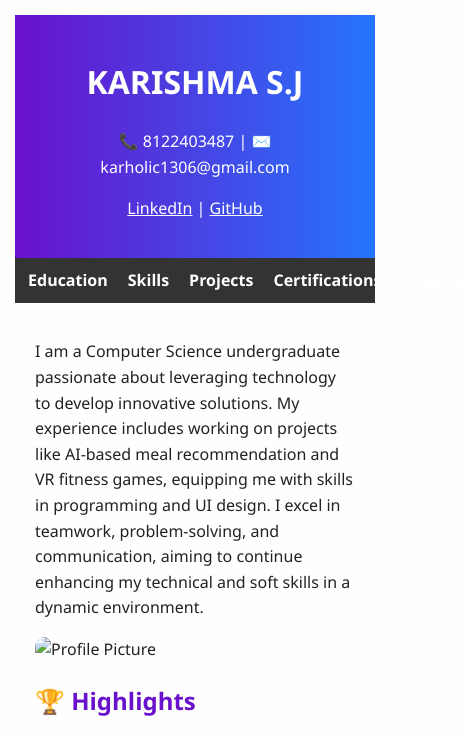
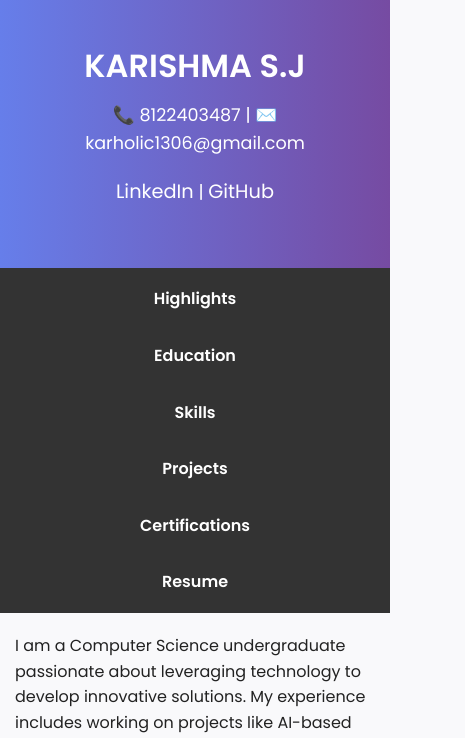
Before and after one commit to karishmasankar/karishma-portfolio, a plain HTML site: page index.html in a window 390 px wide. Shown: the top 738 px of the page, 465 px wide, since content can reach past the window. Drawn offline with Linux system fonts and the light colour scheme.

Commit message:
Modern mobile-friendly portfolio design update

```diff
--- a/index.html
+++ b/index.html
@@ -4,67 +4,104 @@
   <meta charset="UTF-8">
   <meta name="viewport" content="width=device-width, initial-scale=1.0">
   <title>KARISHMA S.J | Portfolio</title>
+  <link href="https://fonts.googleapis.com/css2?family=Poppins:wght@400;600&display=swap" rel="stylesheet">
   <style>
-    body {
-      font-family: 'Segoe UI', Tahoma, Geneva, Verdana, sans-serif;
+    * {
+      box-sizing: border-box;
       margin: 0;
       padding: 0;
-      background: #fefefe;
+    }
+    body {
+      font-family: 'Poppins', sans-serif;
+      background: #f9f9fb;
       color: #222;
       line-height: 1.6;
-      transition: all 0.3s ease-in-out;
     }
     header {
-      background: linear-gradient(to right, #6a11cb, #2575fc);
+      background: linear-gradient(to right, #667eea, #764ba2);
       color: white;
-      padding: 20px;
+      padding: 40px 20px;
       text-align: center;
+    }
+    header h1 {
+      font-size: 2.5em;
+      margin-bottom: 10px;
+    }
+    header p, header a {
+      font-size: 1.1em;
+      color: white;
+      text-decoration: none;
     }
     nav {
       display: flex;
       justify-content: center;
-      gap: 20px;
-      background: #333;
+      flex-wrap: wrap;
+      gap: 15px;
+      background-color: #333;
       padding: 10px;
     }
     nav a {
-      color: white;
+      color: #fff;
       text-decoration: none;
-      font-weight: bold;
+      font-weight: 600;
+      padding: 8px 15px;
+      transition: background 0.3s;
     }
     nav a:hover {
-      text-decoration: underline;
+      background-color: #555;
+      border-radius: 5px;
     }
     section {
-      max-width: 900px;
+      max-width: 1000px;
       margin: auto;
-      padding: 20px;
+      padding: 30px 20px;
     }
     h2 {
-      color: #6a11cb;
+      color: #764ba2;
+      margin-bottom: 15px;
+      font-size: 1.8em;
+    }
+    ul, p {
+      margin-bottom: 20px;
     }
     img {
       max-width: 100%;
       border-radius: 10px;
-      margin: 10px 0;
+      margin: 15px auto;
       display: block;
+      box-shadow: 0 4px 8px rgba(0,0,0,0.1);
     }
     a {
-      color: #2575fc;
+      color: #667eea;
+      text-decoration: none;
+    }
+    a:hover {
+      text-decoration: underline;
     }
     .download-button {
       display: inline-block;
-      padding: 10px 20px;
-      background-color: #2575fc;
+      padding: 12px 24px;
+      background: #667eea;
       color: white;
+      border: none;
+      border-radius: 6px;
+      font-weight: 600;
       text-decoration: none;
-      border-radius: 5px;
-      margin-top: 10px;
+      margin-top: 20px;
     }
-    @media screen and (max-width: 768px) {
-      body {
-        padding: 15px;
-        font-size: 16px;
+    .download-button:hover {
+      background: #5a67d8;
+    }
+    @media (max-width: 768px) {
+      header h1 {
+        font-size: 2em;
+      }
+      nav {
+        flex-direction: column;
+        align-items: center;
+      }
+      section {
+        padding: 20px 15px;
       }
     }
   </style>
@@ -73,7 +110,7 @@
   <header>
     <h1>KARISHMA S.J</h1>
     <p>📞 8122403487 | ✉️ karholic1306@gmail.com</p>
-    <p><a href="https://www.linkedin.com/in/karishma-sankar1306" style="color: white;">LinkedIn</a> | <a href="https://github.com/karishmasankar" style="color: white;">GitHub</a></p>
+    <p><a href="https://www.linkedin.com/in/karishma-sankar1306">LinkedIn</a> | <a href="https://github.com/karishmasankar">GitHub</a></p>
   </header>
 
   <nav>
```
